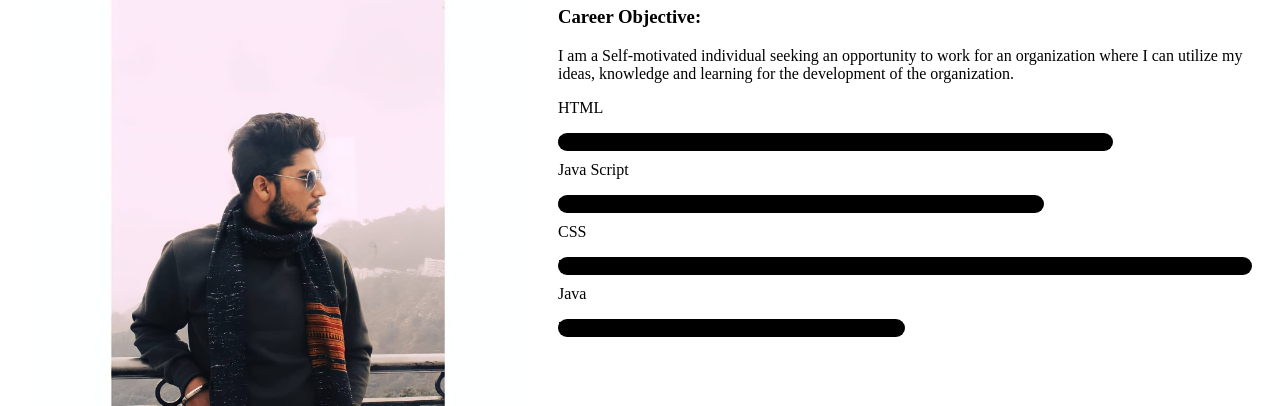
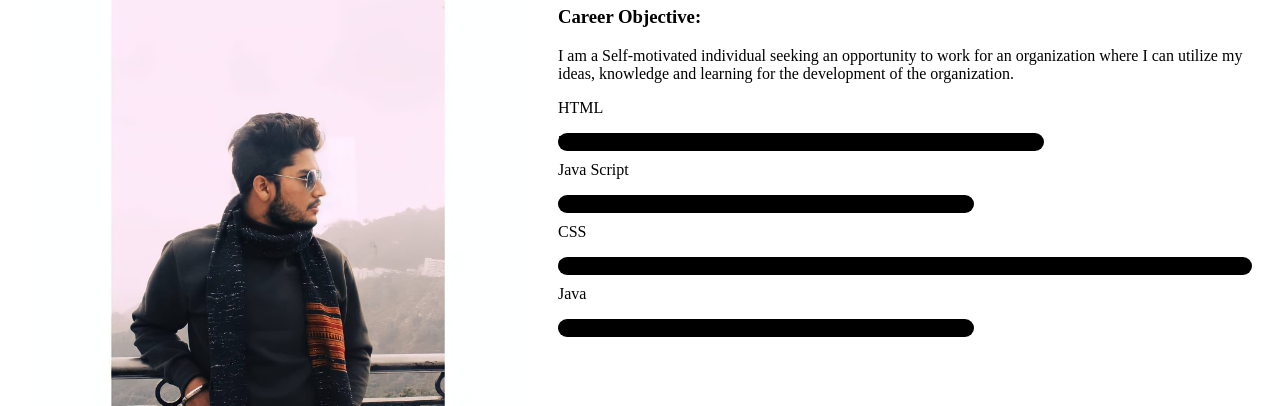
Before and after one commit to amansinghrana/myportfolio, a plain HTML site: page index.html in a window 1280 px wide. Shown: the part 852-1258 px from the top of the page. Drawn offline with nearby package versions, Linux system fonts and the light colour scheme.

Commit message:
Update index.html

```diff
--- a/index.html
+++ b/index.html
@@ -65,19 +65,19 @@
      <div class="skills-bar">
      <p>HTML</p>
      <div class="progress">
-     <div class="progress-bar" style="width: 80%;">80%</div>
+     <div class="progress-bar" style="width: 70%;">70%</div>
     </div>
     <p>Java Script</p>
     <div class="progress">
-    <div class="progress-bar" style="width: 70%;">85%</div>
+    <div class="progress-bar" style="width: 60%;">60%</div>
    </div>
    <p>CSS</p>
    <div class="progress">
-   <div class="progress-bar" style="width: 75;">75%</div>
+   <div class="progress-bar" style="width: 80;">80%</div>
   </div>
   <p>Java</p>
   <div class="progress">
-  <div class="progress-bar" style="width: 50%;">70%</div>
+  <div class="progress-bar" style="width: 60%;">60%</div>
   </div>
     </div>
     </div>
```
